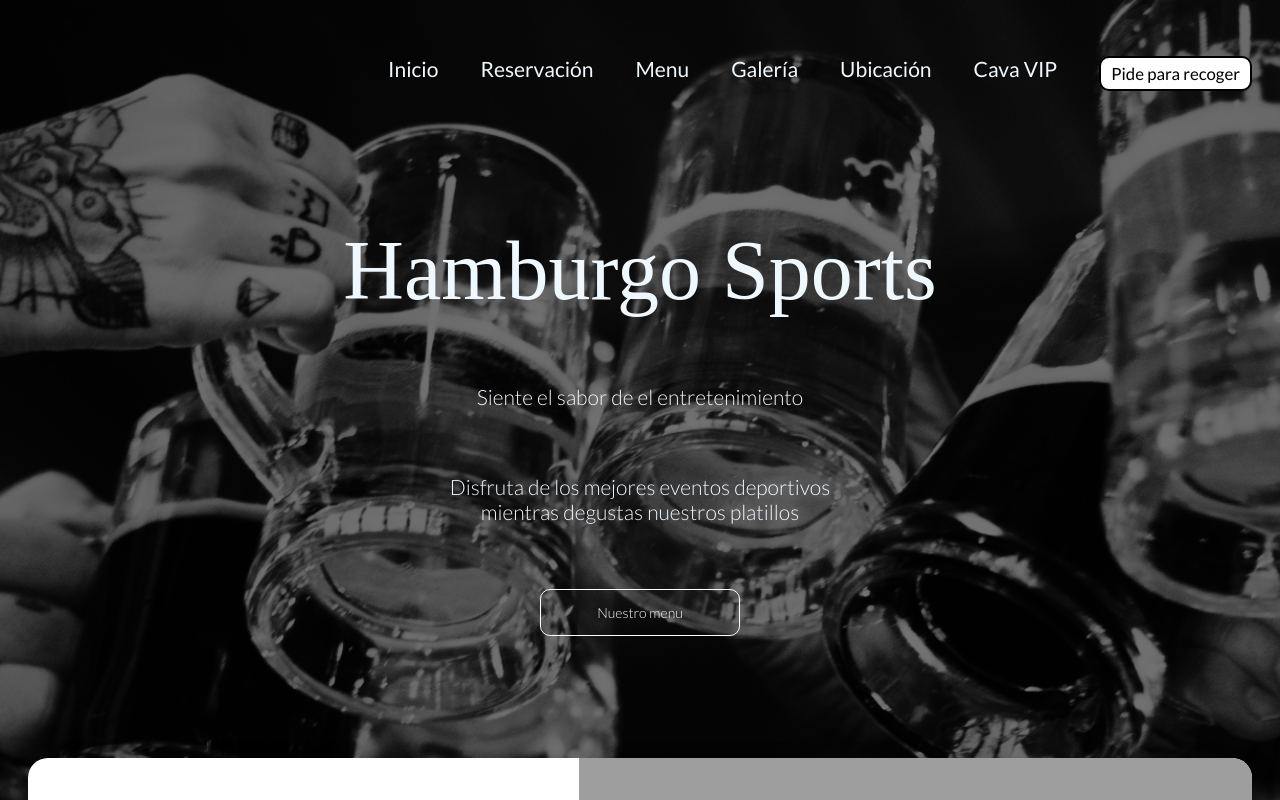
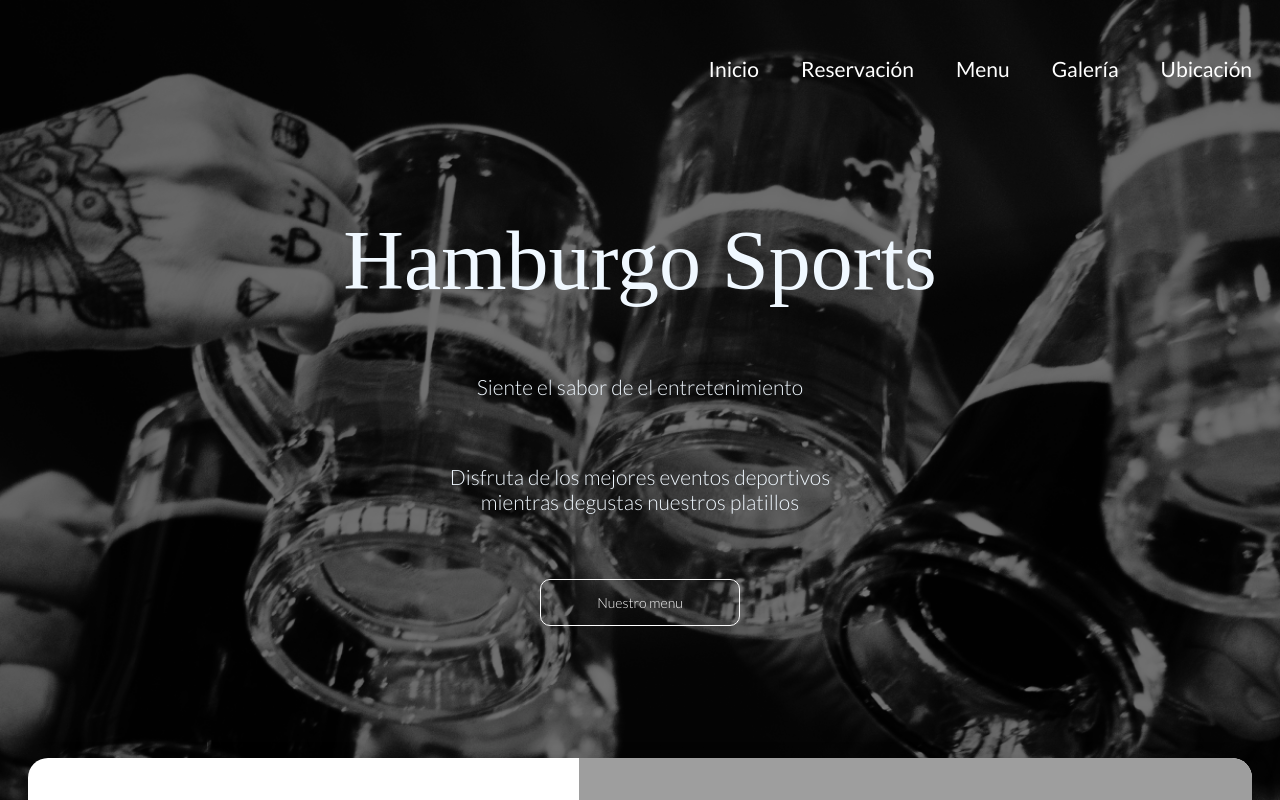
Before and after one commit to dev-gerry-16t/hamburgo-sports, a Next.js app: page / in a window 1280 px wide. Shown: the top 800 px of the page. Built offline with nearby package versions, Linux system fonts and the light colour scheme; grey boxes are pictures that could not be loaded; a web font is replaced by a local one.

Commit message:
send  menu

```diff
--- a/components/componentGallery.jsx
+++ b/components/componentGallery.jsx
@@ -2,7 +2,7 @@ import React from "react";
 
 const ComponentGallery = () => {
   return (
-    <div className="gallery-hamburgo">
+    <div id="galeria-hamburgo-sports" className="gallery-hamburgo">
       <h1 className="title-section">Galeria</h1>
       <div className="container-gallery">
         <div className="gallery-col-1">
--- a/components/componentMenu.jsx
+++ b/components/componentMenu.jsx
@@ -27,7 +27,7 @@ const CardPricing = ({ data }) => {
 
 const ComponentMenu = () => {
   return (
-    <div className="menu-container">
+    <div id="menu-hamburgo-sports" className="menu-container">
       <h1 className="title-section">Menu</h1>
       <div className="content-menu">
         <div className="aside-left-menu">
--- a/components/componentReservation.jsx
+++ b/components/componentReservation.jsx
@@ -95,7 +95,7 @@ const ComponentReservation = () => {
   }, [visibleStep1]);
 
   return (
-    <div className="reservation">
+    <div id="reservacion-hamburgo-sports" className="reservation">
       <h1 className="title-section">Reservación</h1>
       <div className="component-reservation">
         <div className="steps-reservation">
--- a/pages/index.js
+++ b/pages/index.js
@@ -5,13 +5,17 @@ import AboutUs from "../assets/img/about_us.jpg";
 import ComponentReservation from "../components/componentReservation";
 import ComponentMenu from "../components/componentMenu";
 import ComponentGallery from "../components/componentGallery";
+import Link from "next/link";
 
 export default function Home() {
   return (
     <div>
       <Head>
         <title>Hamburgo Sports</title>
-        <meta name="description" content="Los mejores eventos deportivos sólo en Hamburgo Sports Restaurente - Bar" />
+        <meta
+          name="description"
+          content="Los mejores eventos deportivos sólo en Hamburgo Sports Restaurente - Bar"
+        />
         <link rel="icon" href="/favicon.ico" />
         <meta
           name="viewport"
@@ -24,17 +28,27 @@ export default function Home() {
             <div className="mask-main">
               <div className="menu-header">
                 <div className="menu">
-                  <span>Inicio</span>
-                  <span>Reservación</span>
-                  <span>Menu</span>
-                  <span>Galería</span>
-                  <span>Ubicación</span>
-                  <span>Cava VIP</span>
+                  <span>
+                    <Link href="/">Inicio</Link>
+                  </span>
+                  <span>
+                    <Link href="#reservacion-hamburgo-sports">Reservación</Link>
+                  </span>
+                  <span>
+                    <Link href="#menu-hamburgo-sports">Menu</Link>
+                  </span>
+                  <span>
+                    <Link href="#galeria-hamburgo-sports">Galería</Link>
+                  </span>
+                  <span>
+                    <Link href="#ubicacion-hamburgo-sports">Ubicación</Link>
+                  </span>
+                  {/* <span>Cava VIP</span>
                   <span>
                     <button className="button-secondary">
                       Pide para recoger
                     </button>
-                  </span>
+                  </span> */}
                 </div>
               </div>
               <div className="body-message">
@@ -83,7 +97,7 @@ export default function Home() {
               </div>
               <div className="container-info-2">
                 <ComponentGallery />
-                <div className="container-location">
+                <div id="ubicacion-hamburgo-sports" className="container-location">
                   <div className="location">
                     <div>
                       <h1>Ubicación</h1>
--- a/styles/global.css
+++ b/styles/global.css
@@ -29,7 +29,8 @@ body {
   --color-border-pricing: #555555;
   --color-background: #000000;
   --color-background-sections: #ffffff;
-  --color-background--secondary: #EBEBEB;
+  --color-background--secondary: #ebebeb;
   --color-font-primary: #000000;
   --color-font-secondary: #ffffff;
+  --color-hover-menu: #f98c8c;
 }
--- a/styles/principal.scss
+++ b/styles/principal.scss
@@ -66,7 +66,18 @@
         font-weight: 400;
         column-gap: 2em;
         span {
-          cursor: pointer;
+          transition: all 0.2s ease-in;
+          a {
+            color: var(--color-font-secondary);
+            text-decoration: none;
+          transition: all 0.2s ease-in;
+          }
+          a:hover {
+            color: var(--color-hover-menu);
+          }
+        }
+        span:hover {
+          transform: scale(1.2);
         }
       }
     }
@@ -303,7 +314,7 @@
               display: grid;
               grid-template-columns: 1fr 1fr;
               background: var(--color-background-sections);
-              .content-loading{
+              .content-loading {
                 background: var(--color-background);
                 display: flex;
                 justify-content: center;
```
Lines whose indentation alone changed are shown as unchanged.
